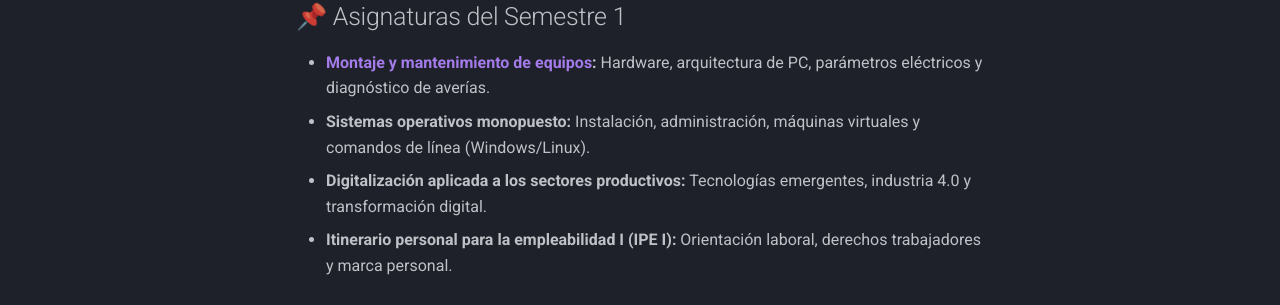
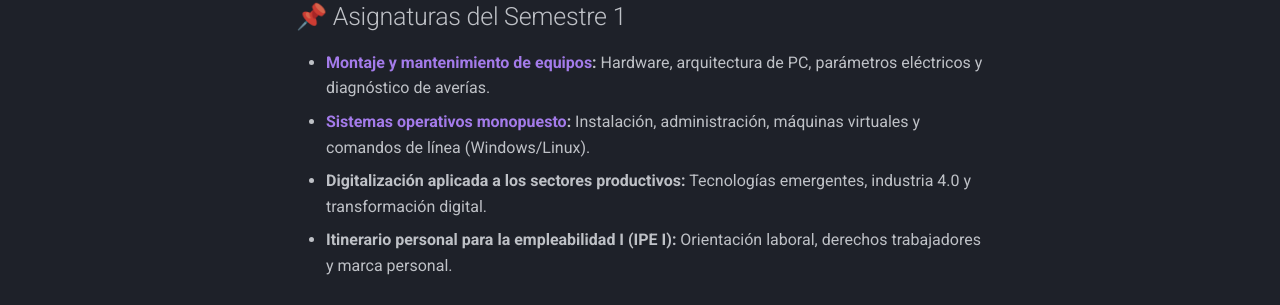
Before and after one commit to Beamspark/SMR-Apuntes, an MkDocs documentation site: the page built from docs/index.md, in a window 1280 px wide. Shown: the part 320-625 px from the top of the page. Built offline with MkDocs 1.6.1 and Material for MkDocs 9.7.7, drawn with Linux system fonts in a browser that asks for light colours; part of the change alters nothing that is shown.

```diff
--- a/docs/index.md
+++ b/docs/index.md
@@ -5,6 +5,6 @@ Bienvenido a mi cuaderno de apuntes del **Grado Medio en Sistemas Microinformát
 ## 📌 Asignaturas del Semestre 1
 
 * **[Montaje y mantenimiento de equipos](montaje/index.md):** Hardware, arquitectura de PC, parámetros eléctricos y diagnóstico de averías.
-* **Sistemas operativos monopuesto:** Instalación, administración, máquinas virtuales y comandos de línea (Windows/Linux).
+* **[Sistemas operativos monopuesto](sistemas/index.md):** Instalación, administración, máquinas virtuales y comandos de línea (Windows/Linux).
 * **Digitalización aplicada a los sectores productivos:** Tecnologías emergentes, industria 4.0 y transformación digital.
 * **Itinerario personal para la empleabilidad I (IPE I):** Orientación laboral, derechos trabajadores y marca personal.
```
